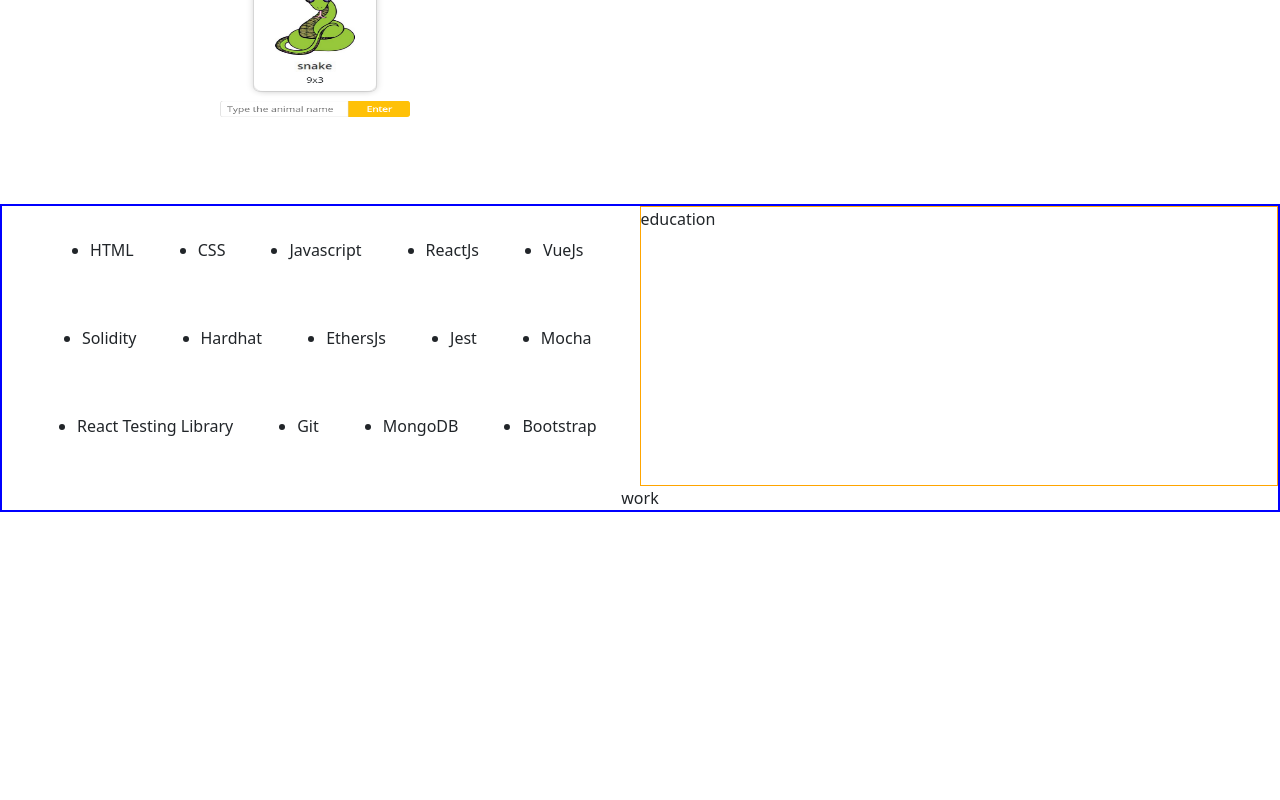
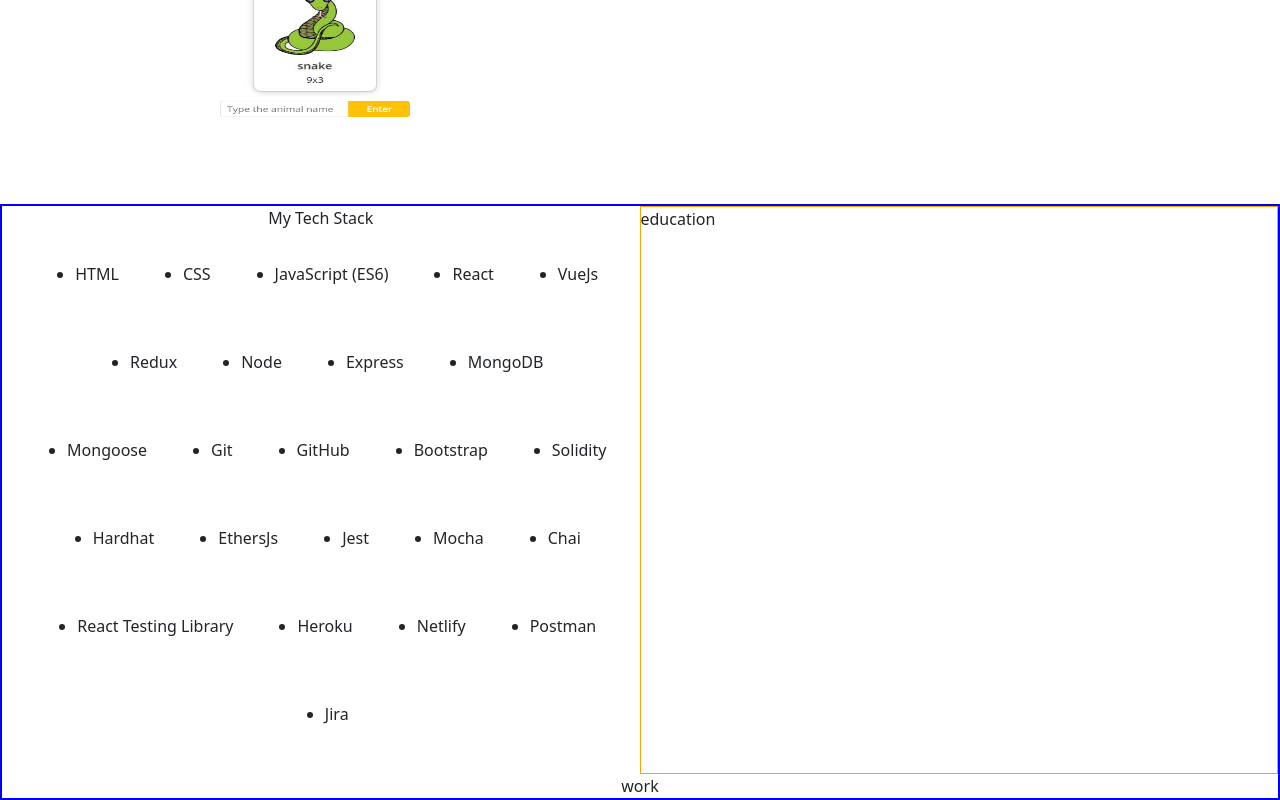
Before and after one commit to muratcan-yuksel/portfolio, a React (Create React App) app: page / in a window 1280 px wide. Shown: the part 1740-2540 px from the top of the page. Before the commit the page ends 2252 px from the top, so only its background shows below. Built offline with nearby package versions, Linux system fonts and the light colour scheme.

Commit message:
fallback

```diff
--- a/src/components/about/About.js
+++ b/src/components/about/About.js
@@ -1,26 +1,68 @@
 import React from "react";
 import "./about.css";
 const About = () => {
+  const techStack = [
+    "HTML",
+    "CSS",
+    "JavaScript (ES6)",
+    "React",
+    "VueJs",
+    "Redux",
+    "Node",
+    "Express",
+    "MongoDB",
+    "Mongoose",
+    "Git",
+    "GitHub",
+    "Bootstrap",
+    "Solidity",
+    "Hardhat",
+    "EthersJs",
+    "Jest",
+    "Mocha",
+    "Chai",
+    "React Testing Library",
+    "Heroku",
+    "Netlify",
+    "Postman",
+    "Jira",
+  ];
+  const education = [
+    {
+      name: "Semiotics MA",
+      university: "University of Tartu/Estonia",
+      year: "2020",
+    },
+    {
+      name: "Semiotics MA w/ Erasmus+ Scholarship",
+      university: "L'Université de Bordeaux-Montaigne/France",
+      year: "2019",
+    },
+    {
+      name: "Comparative Litarature BA w/ Erasmus+ Scholarship",
+      university: "Eötvös Lorand University/Budapest",
+      year: "2016",
+    },
+    {
+      name: "Comparative Litarature BA",
+      university: "Eskişehir Osmangazi University/Eskişehir",
+      year: "2020",
+    },
+  ];
   return (
     <div id="aboutComponent   ">
       <div className="aboutWrapper d-flex flex-column-reverse flex-md-column">
         <div className="above d-flex flex-column flex-md-row justify-content-md-around">
-          <div className="techStack d-flex justify-content-center">
+          <div className="techStack d-flex flex-column justify-content-center">
+            <div className="aboutTitle d-flex justify-content-center">
+              <div>My Tech Stack</div>
+            </div>
             <ul className="stacks d-flex justify-content-center flex-wrap ">
-              <li className="stack">HTML</li>
-              <li className="stack">CSS</li>
-              <li className="stack">Javascript</li>
-              <li className="stack">ReactJs</li>
-              <li className="stack">VueJs</li>
-              <li className="stack">Solidity</li>
-              <li className="stack">Hardhat</li>
-              <li className="stack">EthersJs</li>
-              <li className="stack">Jest</li>
-              <li className="stack">Mocha</li>
-              <li className="stack">React Testing Library</li>
-              <li className="stack">Git</li>
-              <li className="stack">MongoDB</li>
-              <li className="stack">Bootstrap</li>
+              {techStack.map((stack, index) => (
+                <li key={index} className="stack">
+                  {stack}
+                </li>
+              ))}
             </ul>
           </div>
           <div className="education">education</div>
--- a/src/components/about/about.css
+++ b/src/components/about/about.css
@@ -9,6 +9,8 @@
   height: 100%;
 }
 .below {
+}
+.aboutTitle {
 }
 .techStack {
   width: 100%;
```
